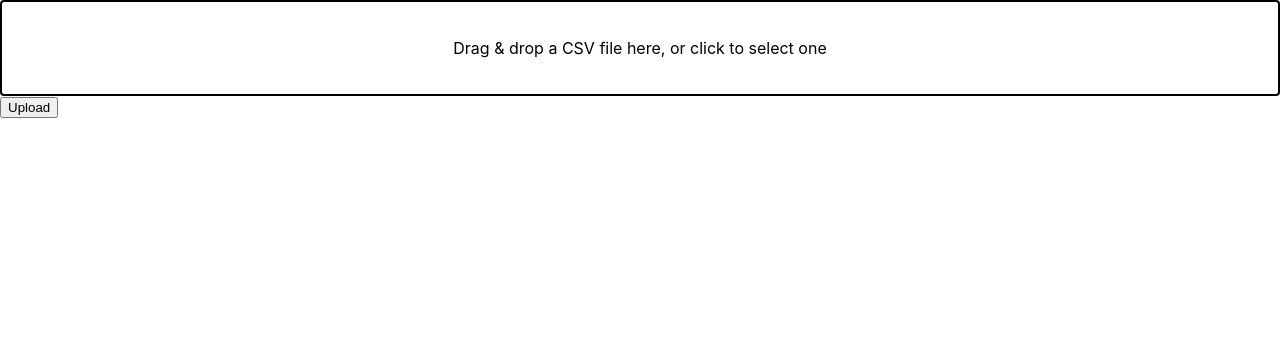
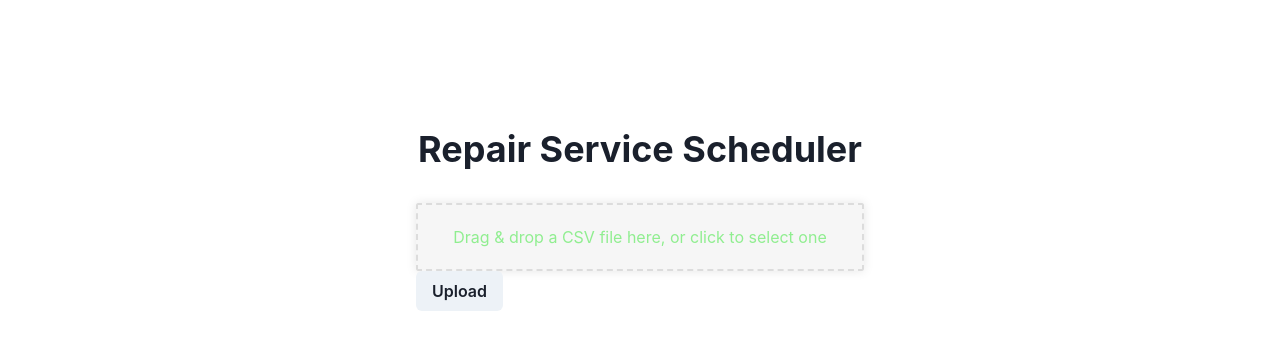
Before and after one commit to Luo-Kevin/conUHacks8, a React (Create React App) app in the folder client/: page / in a window 1280 px wide. Shown: the top 350 px of the page. Built offline with nearby package versions, Linux system fonts and the light colour scheme.

Commit message:
refined frontend

```diff
--- a/client/package.json
+++ b/client/package.json
@@ -3,6 +3,9 @@
   "version": "0.1.0",
   "private": true,
   "dependencies": {
+    "@chakra-ui/react": "^2.8.2",
+    "@emotion/react": "^11.11.3",
+    "@emotion/styled": "^11.11.0",
     "@testing-library/jest-dom": "^5.14.1",
     "@testing-library/react": "^13.0.0",
     "@testing-library/user-event": "^13.2.1",
@@ -11,6 +14,7 @@
     "@types/react": "^18.0.0",
     "@types/react-dom": "^18.0.0",
     "axios": "^1.6.5",
+    "framer-motion": "^10.18.0",
     "react": "^18.2.0",
     "react-dom": "^18.2.0",
     "react-dropzone": "^14.2.3",
--- a/client/src/components/DropFile.tsx
+++ b/client/src/components/DropFile.tsx
@@ -22,12 +22,18 @@ export const DropFile = ({ readFile }: any) => {
     <div
       {...getRootProps()}
       style={{
-        border: "2px solid #000000",
-        borderRadius: "4px",
-        padding: "20px",
-        textAlign: "center",
-        cursor: "pointer",
-        backgroundColor: isDragActive ? "#000000" : "#ffffff",
+        flex: 1,
+        display: 'flex',
+        flexDirection: 'column',
+        alignItems: 'center',
+        padding: '20px',
+        borderWidth: 2,
+        borderRadius: 2,
+        borderColor: '#dcdcdc',
+        borderStyle: 'dashed',
+        color: '#90EE90',
+        transition: 'border .24s ease-in-out',
+        backgroundColor: isDragActive ? "#000000" : "#f6f6f6",
       }}
     >
       <p>Drag & drop a CSV file here, or click to select one</p>
--- a/client/src/index.tsx
+++ b/client/src/index.tsx
@@ -2,12 +2,15 @@ import React from 'react';
 import ReactDOM from 'react-dom/client';
 import './index.css';
 import App from './pages/App';
+import { ChakraProvider } from '@chakra-ui/react'
 
 const root = ReactDOM.createRoot(
   document.getElementById('root') as HTMLElement
 );
 root.render(
   <React.StrictMode>
-    <App />
+    <ChakraProvider>
+      <App />
+    </ChakraProvider>
   </React.StrictMode>
 );
--- a/client/src/pages/App.css
+++ b/client/src/pages/App.css
@@ -1,38 +1,30 @@
-.App {
-  text-align: center;
+
+.main-container {
+  width: 100%;
+  margin: auto auto;
+  margin-top: 10%;
+  padding-left: 25%;
+  padding-right: 25%;
 }
 
-.App-logo {
-  height: 40vmin;
-  pointer-events: none;
+.landing-section {
+  text-align: center;
+  margin: 0 0 0 0;
 }
 
-@media (prefers-reduced-motion: no-preference) {
-  .App-logo {
-    animation: App-logo-spin infinite 20s linear;
-  }
+.file-upload-section {
+  width:100%;
+  margin-top: 5%;
+  padding-bottom: 10%;
+  padding-left: 15%;
+  padding-right: 15%;
 }
 
-.App-header {
-  background-color: #282c34;
-  min-height: 100vh;
-  display: flex;
-  flex-direction: column;
-  align-items: center;
-  justify-content: center;
-  font-size: calc(10px + 2vmin);
-  color: white;
+.upload-file-button {
+  margin-left: auto;
+  margin-right: auto;
 }
 
-.App-link {
-  color: #61dafb;
+.file-upload-section-div {
+  box-shadow: 0 0 10px rgba(0, 0, 0, 0.1);
 }
-
-@keyframes App-logo-spin {
-  from {
-    transform: rotate(0deg);
-  }
-  to {
-    transform: rotate(360deg);
-  }
-}
--- a/client/src/pages/App.tsx
+++ b/client/src/pages/App.tsx
@@ -2,6 +2,7 @@ import React from 'react';
 import DropFile from '../components/DropFile';
 import useFile from '../hooks/useFile';
 import { postFile } from '../utils/api';
+import { Heading, Button } from '@chakra-ui/react'
 
 import './App.css';
 
@@ -15,9 +16,19 @@ function App() {
   }
 
   return (
-    <div >
-      <DropFile readFile={readFile} />
-      <button onClick={handleSubmit}>Upload</button>
+    <div className="main-container">
+    <div className='landing-section'>
+    <Heading as='h1' noOfLines={1}>
+      Repair Service Scheduler
+    </Heading>
+    </div>
+
+    <div className='file-upload-section'>
+      <div className = 'file-upload-section-div'>
+      <DropFile className = "file-upload-section" readFile={readFile} />
+      </div>
+      <Button className = 'upload-file-button' onClick={handleSubmit}>Upload</Button>
+    </div>
     </div>
   );
 }
```
Also changed, not shown: 1 other file (tests, documents, lock files or other folders).
